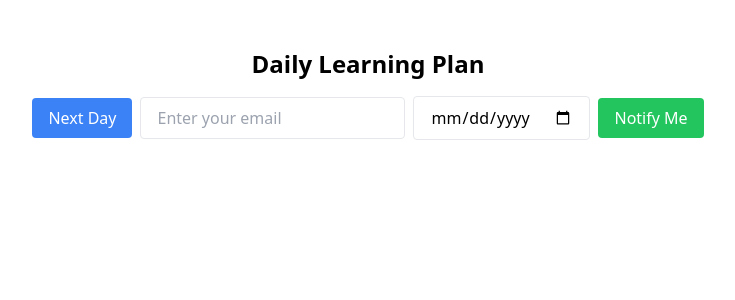
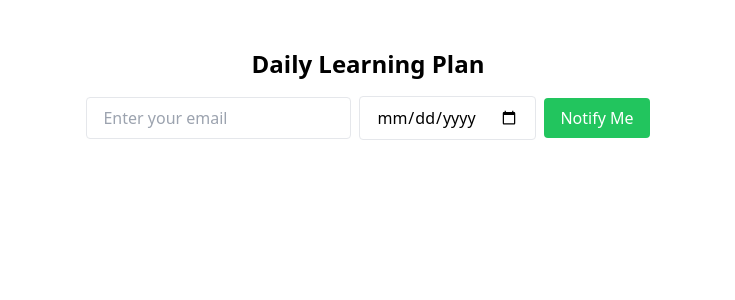
Before and after one commit to fasakinhenry/learning-plan-app-frontend, a React (Vite) app: page / in a window 1280 px wide. Shown: the top 300 px of the page, without its empty margins (272-1007 px from the left). Built offline with nearby package versions, Linux system fonts and the light colour scheme; no server answers.

Commit message:
fix: update the App.jsx to include new functinalities properly

```diff
--- a/src/App.jsx
+++ b/src/App.jsx
@@ -10,10 +10,12 @@
   const [startDate, setStartDate] = useState('');
 
   useEffect(() => {
-    axios
-      .get(`${import.meta.env.VITE_API_URL}/api/plan/${day}`)
-      .then((res) => setPlan(res.data))
-      .catch((err) => console.error(err));
+    if (day > 0) {
+      axios
+        .get(`${import.meta.env.VITE_API_URL}/api/plan/${day}`)
+        .then((res) => setPlan(res.data))
+        .catch((err) => console.error(err));
+    }
   }, [day]);
 
   const handleNotify = () => {
@@ -36,12 +38,6 @@
       <h1 className='text-2xl font-bold mb-4'>Daily Learning Plan</h1>
       {plan && <Plan plan={plan} />}
       <div className='mt-4'>
-        <button
-          className='bg-blue-500 text-white px-4 py-2 rounded mr-2'
-          onClick={() => setDay(day + 1)}
-        >
-          Next Day
-        </button>
         <input
           type='email'
           className='border px-4 py-2 rounded mr-2'
```
